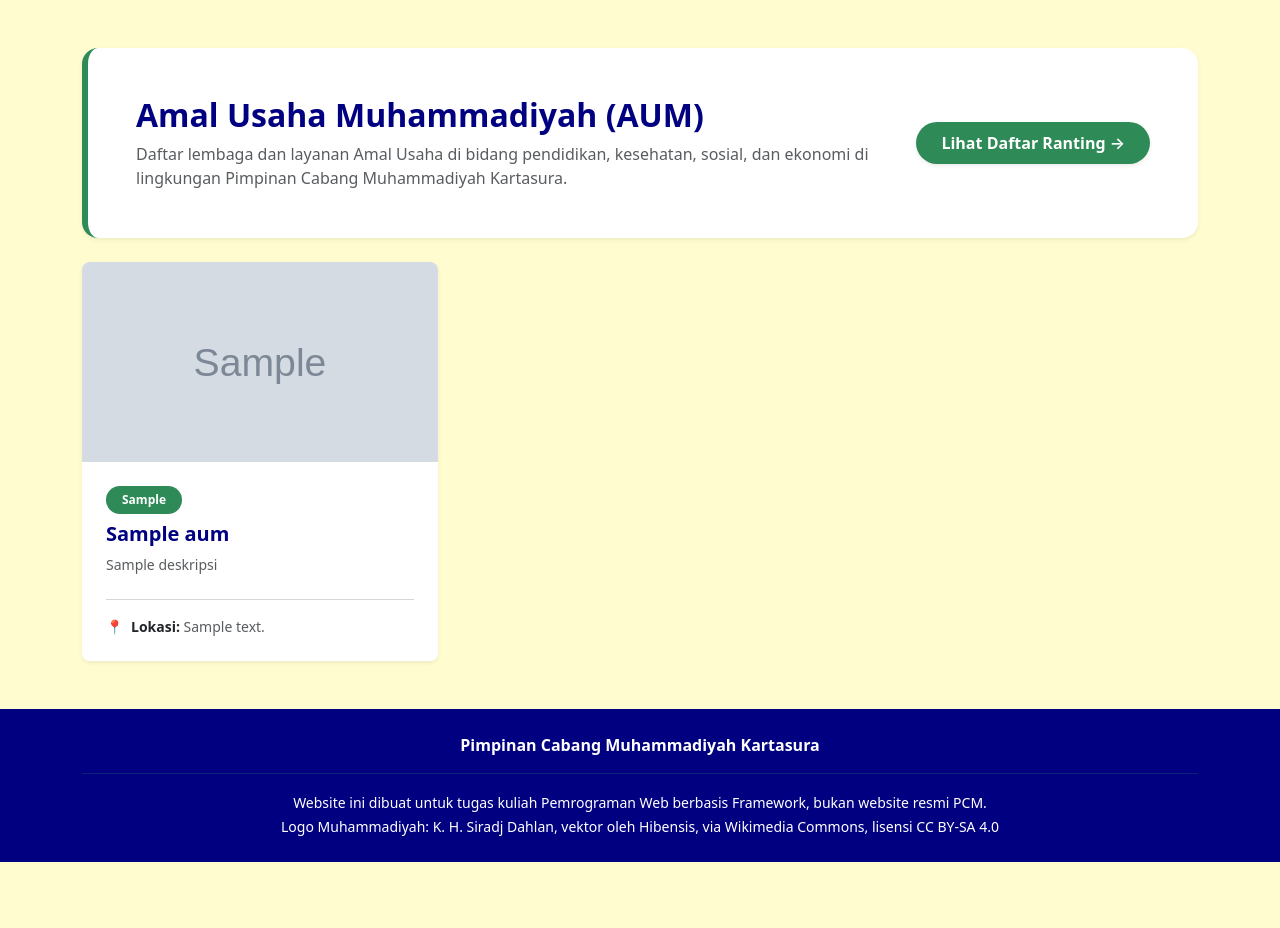
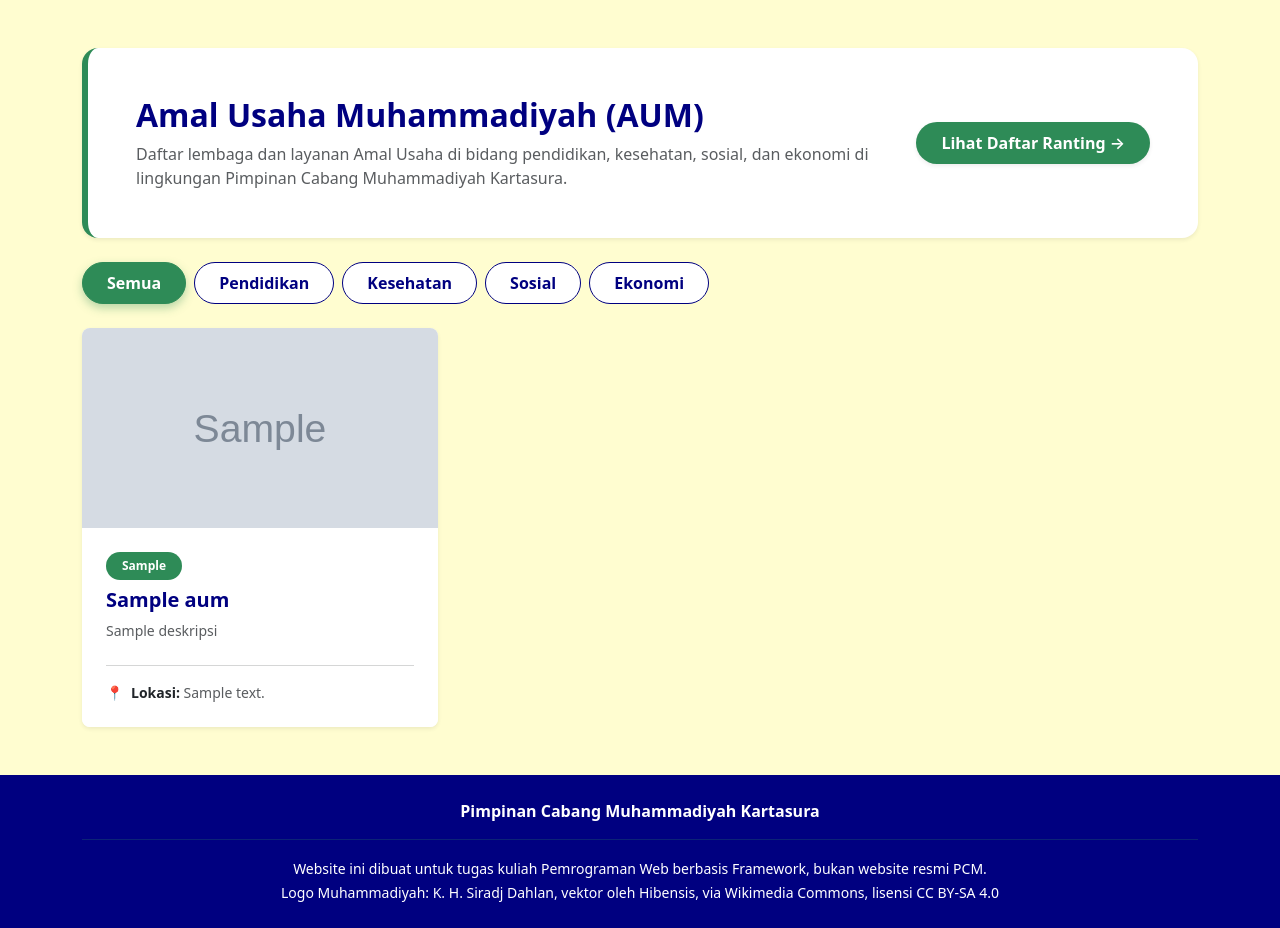
Before and after one commit to Candra0x6/pcmkartasura, a Django app: template pcm_web/templates/pcm_web/amal_usaha.html in a window 1280 px wide. Shown: the part 56-984 px from the top of the page. Before the commit the page ends 918 px from the top, so only its background shows below. Run offline with Django 5.2, Linux system fonts and the light colour scheme; the template is opened without the code that fills it: most values are stand-ins (such as "Sample title", 1, 10 or a date in 2020); grey boxes marked "Sample" are stand-in pictures; a database or web service that is not in the repository returns one stand-in record (values such as "Sample title"); data that the repository does not hold is empty.

Commit message:
feat: menambahkan fitur filter kategori interaktif pada halaman Amal Usaha

```diff
--- a/pcm_web/templates/pcm_web/amal_usaha.html
+++ b/pcm_web/templates/pcm_web/amal_usaha.html
@@ -30,6 +30,30 @@
         -webkit-box-orient: vertical;
         overflow: hidden;
     }
+    .btn-filter-aum {
+        background-color: var(--pcm-putih);
+        color: var(--pcm-navy);
+        border: 1.5px solid var(--pcm-navy);
+        transition: all 0.25s ease;
+    }
+    .btn-filter-aum:hover {
+        background-color: rgba(46, 139, 87, 0.12);
+        border-color: var(--pcm-hijau);
+        color: var(--pcm-hijau);
+    }
+    .btn-filter-aum.active {
+        background-color: var(--pcm-hijau);
+        border-color: var(--pcm-hijau);
+        color: var(--pcm-putih);
+        box-shadow: 0 0.25rem 0.6rem rgba(46, 139, 87, 0.35);
+    }
+    .aum-item {
+        transition: opacity 0.28s ease, transform 0.28s ease;
+    }
+    .aum-item.aum-fade-out {
+        opacity: 0;
+        transform: scale(0.96) translateY(8px);
+    }
 </style>
 
 <!-- Header Banner -->
@@ -49,10 +73,29 @@
     </div>
 </div>
 
+<!-- Pill-Tabs Filter Kategori -->
+<div class="d-flex flex-wrap gap-2 mb-4" id="aum-filter-tabs" role="tablist" aria-label="Filter Kategori AUM">
+    <button type="button" class="btn rounded-pill px-4 py-2 fw-semibold btn-filter-aum active" data-filter="semua">
+        Semua
+    </button>
+    <button type="button" class="btn rounded-pill px-4 py-2 fw-semibold btn-filter-aum" data-filter="pendidikan">
+        Pendidikan
+    </button>
+    <button type="button" class="btn rounded-pill px-4 py-2 fw-semibold btn-filter-aum" data-filter="kesehatan">
+        Kesehatan
+    </button>
+    <button type="button" class="btn rounded-pill px-4 py-2 fw-semibold btn-filter-aum" data-filter="sosial">
+        Sosial
+    </button>
+    <button type="button" class="btn rounded-pill px-4 py-2 fw-semibold btn-filter-aum" data-filter="ekonomi">
+        Ekonomi
+    </button>
+</div>
+
 <!-- Grid Card AUM -->
-<div class="row g-4">
+<div class="row g-4" id="aum-grid">
     {% for aum in daftar_aum %}
-    <div class="col-12 col-md-6 col-lg-4">
+    <div class="col-12 col-md-6 col-lg-4 aum-item" data-bidang="{{ aum.bidang }}">
         <div class="card h-100 border-0 shadow-sm rounded-3 overflow-hidden aum-card" style="background-color: var(--pcm-putih);">
             <!-- Bagian Atas: Foto atau Ilustrasi Header Bergradien -->
             {% if aum.gambar %}
@@ -91,11 +134,74 @@
         </div>
     </div>
     {% empty %}
-    <div class="col-12">
+    <div class="col-12" id="aum-empty-initial">
         <div class="card border-0 shadow-sm rounded-3 p-5 text-center" style="background-color: var(--pcm-putih);">
-            <p class="text-muted mb-0">Belum ada data Amal Usaha Muhammadiyah (AUM) yang tersedia.</p>
+            <h5 class="fw-bold mb-2" style="color: var(--pcm-navy);">Belum Ada Data Amal Usaha</h5>
+            <p class="text-muted mb-0">Belum ada data Amal Usaha Muhammadiyah (AUM) yang terdaftar saat ini.</p>
         </div>
     </div>
     {% endfor %}
+
+    <!-- Empty State untuk Filter Kategori -->
+    <div class="col-12 d-none" id="aum-empty-filter">
+        <div class="card border-0 shadow-sm rounded-3 p-5 text-center" style="background-color: var(--pcm-putih);">
+            <h5 class="fw-bold mb-2" style="color: var(--pcm-navy);">Kategori Belum Memiliki Data</h5>
+            <p class="text-muted mb-0" id="aum-empty-filter-text">
+                Belum ada Amal Usaha Muhammadiyah (AUM) pada kategori ini.
+            </p>
+        </div>
+    </div>
 </div>
+
+<script>
+    document.addEventListener('DOMContentLoaded', function () {
+        const filterButtons = document.querySelectorAll('#aum-filter-tabs .btn-filter-aum');
+        const aumItems = document.querySelectorAll('#aum-grid .aum-item');
+        const emptyFilterEl = document.getElementById('aum-empty-filter');
+        const emptyFilterText = document.getElementById('aum-empty-filter-text');
+
+        filterButtons.forEach(function (button) {
+            button.addEventListener('click', function () {
+                const selectedCategory = this.getAttribute('data-filter');
+                const categoryLabel = this.textContent.trim();
+
+                // Perbarui status tombol aktif
+                filterButtons.forEach(function (btn) {
+                    btn.classList.remove('active');
+                });
+                this.classList.add('active');
+
+                if (aumItems.length === 0) {
+                    return;
+                }
+
+                let visibleCount = 0;
+
+                aumItems.forEach(function (item) {
+                    const itemCategory = item.getAttribute('data-bidang');
+                    const isMatch = (selectedCategory === 'semua' || itemCategory === selectedCategory);
+
+                    if (isMatch) {
+                        visibleCount++;
+                        item.classList.remove('d-none');
+                        // Trigger reflow agar animasi transisi berjalan mulus
+                        void item.offsetWidth;
+                        item.classList.remove('aum-fade-out');
+                    } else {
+                        item.classList.add('aum-fade-out');
+                        item.classList.add('d-none');
+                    }
+                });
+
+                // Tampilkan atau sembunyikan pesan empty state kategori
+                if (visibleCount === 0) {
+                    emptyFilterText.textContent = 'Belum ada data Amal Usaha Muhammadiyah (AUM) untuk kategori "' + categoryLabel + '".';
+                    emptyFilterEl.classList.remove('d-none');
+                } else {
+                    emptyFilterEl.classList.add('d-none');
+                }
+            });
+        });
+    });
+</script>
 {% endblock %}
```
